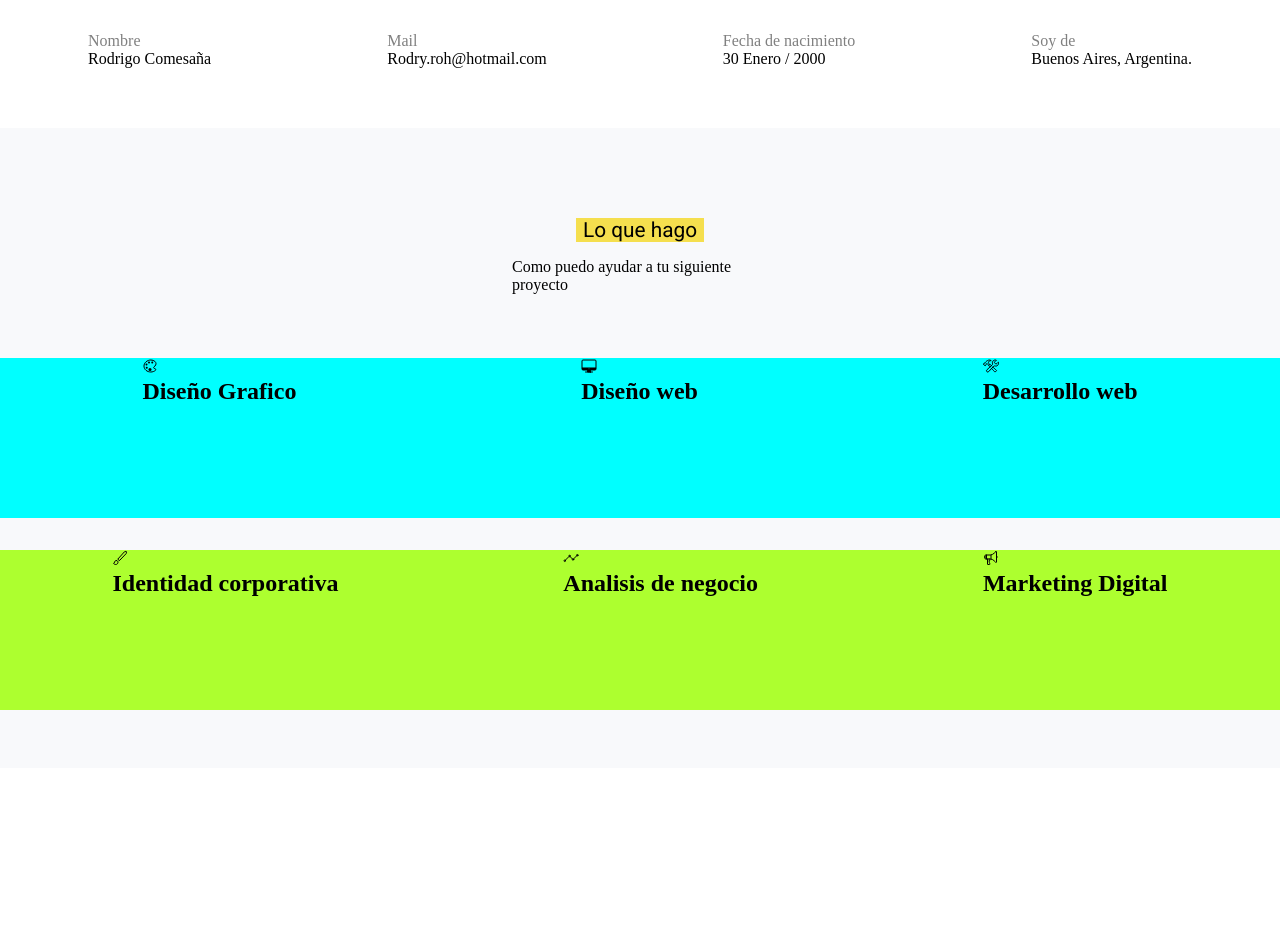
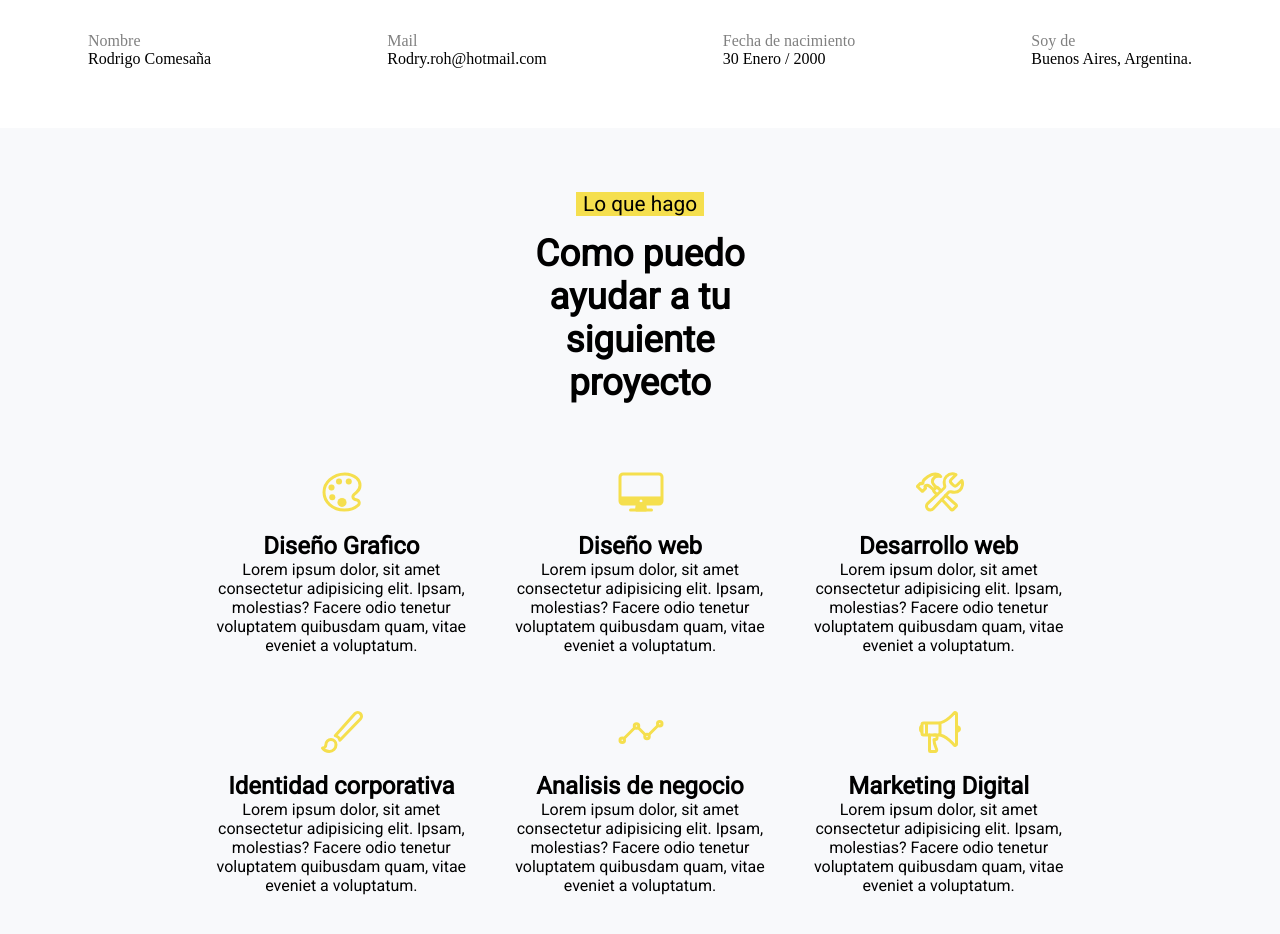
Before and after one commit to rodrixxxxx/TP1-webPortfolio, a plain HTML site: page index.html in a window 1280 px wide. Shown: the part 1520-2454 px from the top of the page. Drawn offline with nearby package versions, Linux system fonts and the light colour scheme.

Commit message:
Section3 Finalizada

```diff
--- a/css/style.css
+++ b/css/style.css
@@ -74,7 +74,7 @@ body header div nav a{
 .section3{
     display: flex;
     width: 100%;
-    height: 40rem;
+    height: auto;
     background-color: #f8f9fb;
     justify-content: center;
     flex-direction: column;
@@ -232,6 +232,8 @@ footer{
     margin-bottom: 4rem;
     margin-left: 40%;
     margin-right: 40%;
+    font-family: 'Roboto', sans-serif;
+    text-align: center;
 }
 
 
@@ -245,22 +247,43 @@ footer{
     font-size: 1.3rem;
     font-family: 'Roboto', sans-serif;
 }
+.p2Section3{
+    font-size: 2.3rem;
+    font-weight: bold;
+
+}
 .fila1Section3{
-    background-color: aqua;
     display: flex;
     flex-wrap: wrap;
     width: auto;
     height: 10rem;
     justify-content: space-around;
-    margin-bottom: 2rem;
+    margin-bottom: 5rem;
+    margin-left: 15%;
+    margin-right: 15%;
 }
 .fila2Section3{
-    background-color: greenyellow;
     display: flex;
     flex-wrap: wrap;
     width: auto;
     height: 10rem;
     justify-content: space-around;
-    margin-bottom: 2rem;
+    margin-bottom: 5rem;
+    margin-left: 15%;
+    margin-right: 15%;
+}
+.boxSection3{
+    display: flex;
+    flex-direction: column;
+    justify-content: center;
+    width: 16rem;
+    font-family: 'Roboto', sans-serif;
+    text-align: center;
+}
+.itemSection3{
+    color: #f5df4e;
+    font-size: 3rem;
+    margin-left: 41%;
+    margin-bottom: 1rem;
 }
 /*-SECTION4--------------------------------*/
--- a/index.html
+++ b/index.html
@@ -77,34 +77,40 @@
         <section class="section3">
             <div class="div1Section3">
                 <p class="p1Section3">Lo que hago</p>
-                <p>Como puedo ayudar a tu siguiente proyecto</p>
+                <p class="p2Section3">Como puedo ayudar a tu siguiente proyecto</p>
             </div>
             <div class="fila1Section3">
-                <div>
-                    <ion-icon name="color-palette-outline"></ion-icon>
+                <div class="boxSection3">
+                    <ion-icon class="itemSection3" name="color-palette-outline"></ion-icon>
                     <h2>Diseño Grafico</h2>
+                    <p>Lorem ipsum dolor, sit amet consectetur adipisicing elit. Ipsam, molestias? Facere odio tenetur voluptatem quibusdam quam, vitae eveniet a voluptatum.</p>
                 </div>
-                <div>
-                    <ion-icon name="desktop-outline"></ion-icon>
+                <div class="boxSection3">
+                    <ion-icon class="itemSection3" name="desktop-outline"></ion-icon>
                     <h2>Diseño web</h2>
+                    <p>Lorem ipsum dolor, sit amet consectetur adipisicing elit. Ipsam, molestias? Facere odio tenetur voluptatem quibusdam quam, vitae eveniet a voluptatum.</p>
                 </div>
-                <div>
-                    <ion-icon name="construct-outline"></ion-icon>
+                <div class="boxSection3">
+                    <ion-icon class="itemSection3" name="construct-outline"></ion-icon>
                     <h2>Desarrollo web</h2>
+                    <p>Lorem ipsum dolor, sit amet consectetur adipisicing elit. Ipsam, molestias? Facere odio tenetur voluptatem quibusdam quam, vitae eveniet a voluptatum.</p>
                 </div>
             </div>
             <div class="fila2Section3">
-                <div>
-                    <ion-icon name="brush-outline"></ion-icon>
+                <div class="boxSection3">
+                    <ion-icon class="itemSection3" name="brush-outline"></ion-icon>
                     <h2>Identidad corporativa</h2>
+                    <p>Lorem ipsum dolor, sit amet consectetur adipisicing elit. Ipsam, molestias? Facere odio tenetur voluptatem quibusdam quam, vitae eveniet a voluptatum.</p>
                 </div>
-                <div>
-                    <ion-icon name="analytics-outline"></ion-icon>
+                <div class="boxSection3">
+                    <ion-icon class="itemSection3" name="analytics-outline"></ion-icon>
                     <h2>Analisis de negocio</h2>
+                    <p>Lorem ipsum dolor, sit amet consectetur adipisicing elit. Ipsam, molestias? Facere odio tenetur voluptatem quibusdam quam, vitae eveniet a voluptatum.</p>
                 </div>
-                <div>
-                    <ion-icon name="megaphone-outline"></ion-icon>
+                <div class="boxSection3">
+                    <ion-icon class="itemSection3" name="megaphone-outline"></ion-icon>
                     <h2>Marketing Digital</h2>
+                    <p>Lorem ipsum dolor, sit amet consectetur adipisicing elit. Ipsam, molestias? Facere odio tenetur voluptatem quibusdam quam, vitae eveniet a voluptatum.</p>
                 </div>
             </div>
         </section>
```
